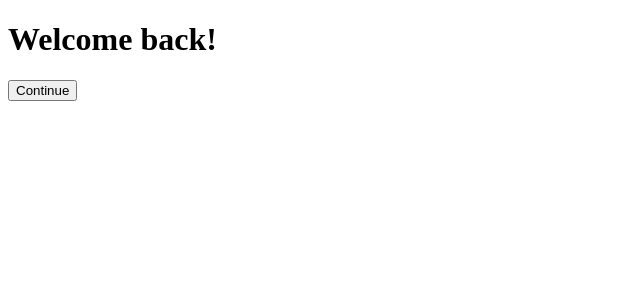
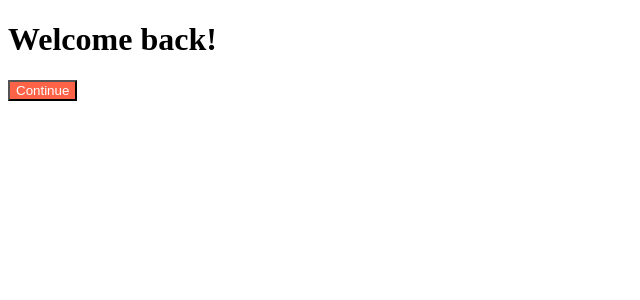
Before and after one commit to JongHoonSon/ReactJS-Movie-App, a React (Create React App) app in the folder my-app/: page / in a window 1280 px wide. Shown: the top 300 px of the page, without its empty margins (0-640 px from the left). Built offline with nearby package versions, Linux system fonts and the light colour scheme.

Commit message:
#5.1 Tour of CRA
CSS 를 이용하는 방식1 (index.js에서 import)

index.js가 참고하는 모든 컴포넌트가 같은 색상이 되어버린다는 단점 존재

```diff
--- a/my-app/src/index.js
+++ b/my-app/src/index.js
@@ -1,6 +1,7 @@
 import React from "react";
 import ReactDOM from "react-dom";
 import App from "./App";
+import "./styles.css";
 
 ReactDOM.render(
   <React.StrictMode>
--- /dev/null
+++ b/my-app/src/styles.css
@@ -0,0 +1,4 @@
+button {
+  color: white;
+  background-color: tomato;
+}
```
